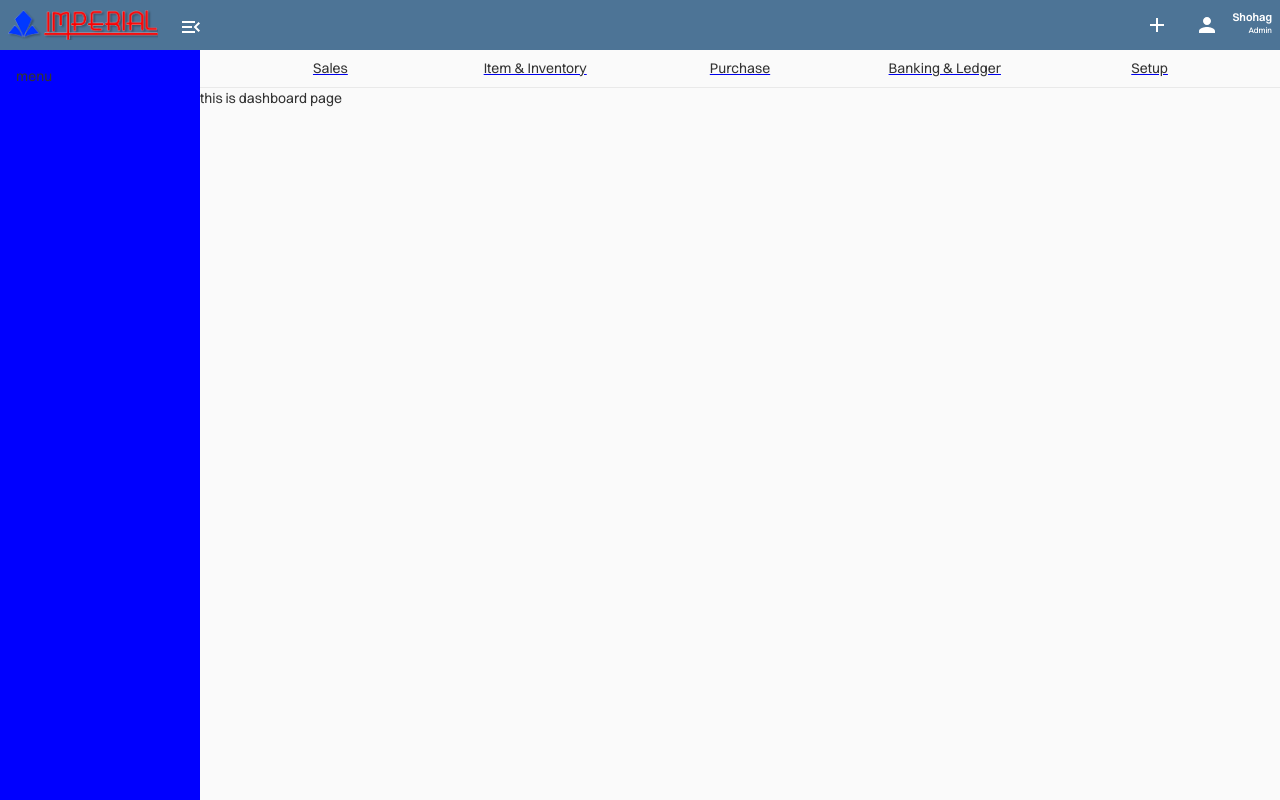
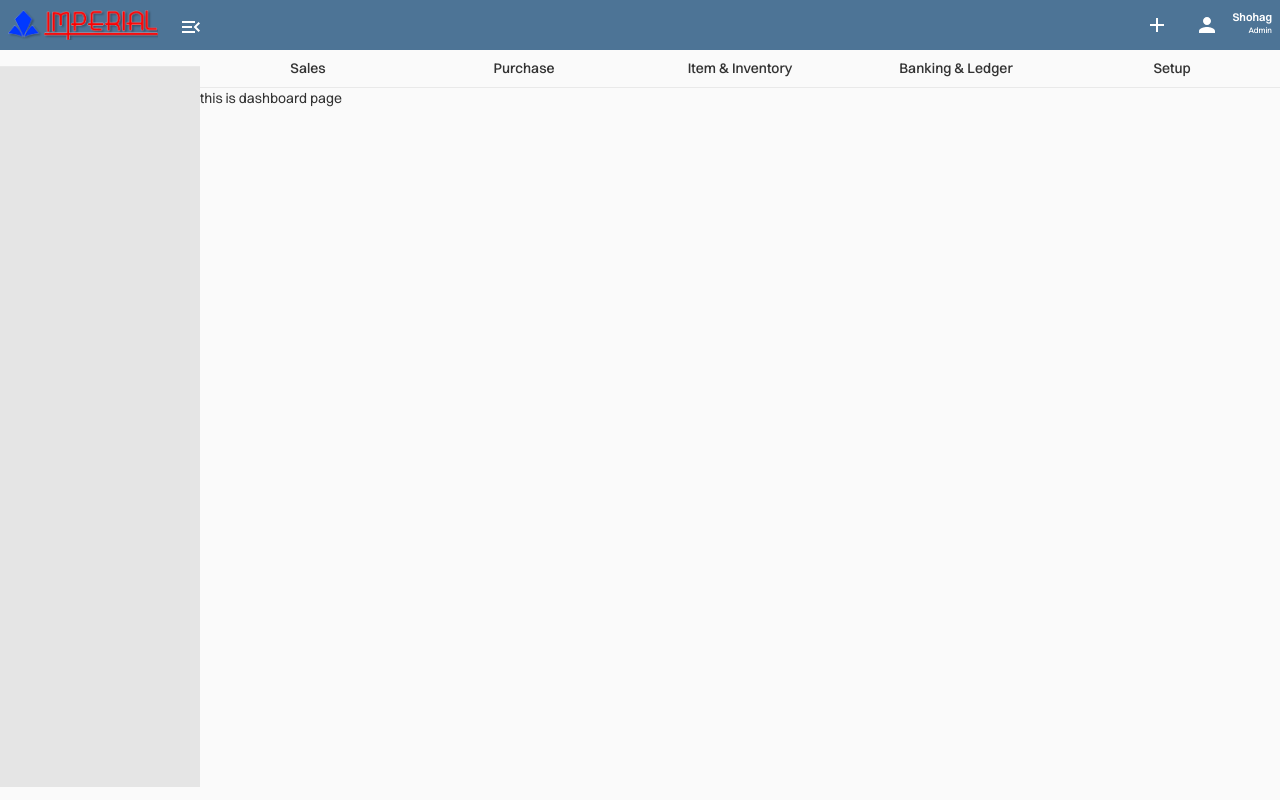
Before and after one commit to shohagroy/erp-system, a Next.js app: page / in a window 1280 px wide. Built offline with nearby package versions, Linux system fonts and the light colour scheme.

Commit message:
aside navigation items added

```diff
--- /dev/null
+++ b/src/components/Navigations/Aside/components/AsideNavigation/index.tsx
@@ -0,0 +1,245 @@
+import theme from "@/theme";
+import { Box, Button, Typography } from "@mui/material";
+import React from "react";
+import SwapVertIcon from "@mui/icons-material/SwapVert";
+import ManageSearchIcon from "@mui/icons-material/ManageSearch";
+import ManageHistoryIcon from "@mui/icons-material/ManageHistory";
+import EditNoteIcon from "@mui/icons-material/EditNote";
+import GroupAddIcon from "@mui/icons-material/GroupAdd";
+import DifferenceIcon from "@mui/icons-material/Difference";
+
+interface IProps {
+  path: string;
+}
+
+interface ILink {
+  label: string;
+  link: string;
+  icon?: string;
+}
+
+interface INavigationItem {
+  path: string;
+  label: string;
+  items: {
+    label: string;
+    links: ILink[];
+  }[];
+}
+const AsideNavigation: React.FC<IProps> = ({ path }) => {
+  const navigationIcons: Record<string, React.ReactNode> = {
+    swap: (
+      <SwapVertIcon
+        sx={{
+          rotate: "90deg",
+        }}
+      />
+    ),
+    search: <ManageSearchIcon />,
+    setting: <ManageHistoryIcon />,
+    edit: <EditNoteIcon />,
+    user: <GroupAddIcon />,
+    difference: <DifferenceIcon />,
+  };
+
+  const navigationLinks: INavigationItem[] = [
+    {
+      path: "/sales",
+      label: "Sales Transactions",
+      items: [
+        {
+          label: "Transactions",
+          links: [
+            { label: "Sales Quotation Entry", link: "/", icon: "swap" },
+            { label: "Sales Order Entry", link: "/", icon: "swap" },
+            { label: "Direct Delivery", link: "/", icon: "swap" },
+            { label: "Direct Invoice", link: "/", icon: "swap" },
+            { label: "Customer Payments", link: "/", icon: "swap" },
+            { label: "Customer Credit Notes", link: "/", icon: "swap" },
+          ],
+        },
+        {
+          label: " Inquiries and Reports",
+          links: [
+            { label: "Sales Quotation Inquiry", link: "/", icon: "search" },
+            { label: "Sales Order Inquiry", link: "/", icon: "search" },
+            { label: "Transaction Inquiry", link: "/", icon: "search" },
+            { label: "Sales Reports", link: "/", icon: "search" },
+          ],
+        },
+        {
+          label: "Maintenance",
+          links: [{ label: "Manage Customers", link: "/", icon: "setting" }],
+        },
+      ],
+    },
+    {
+      path: "/purchase",
+      label: "Purchase Transactions",
+      items: [
+        {
+          label: "Transactions",
+          links: [
+            { label: "Purchase Order Entry", link: "/", icon: "swap" },
+            { label: "Direct Invoice", link: "/", icon: "swap" },
+            { label: "Supplier Payments", link: "/", icon: "swap" },
+            { label: "Supplier Credit Notes", link: "/", icon: "swap" },
+          ],
+        },
+        {
+          label: " Inquiries and Reports",
+          links: [
+            { label: "Supplier Order Inquiry", link: "/", icon: "search" },
+            { label: "Transaction Inquiry", link: "/", icon: "search" },
+            { label: "Purchase Reports", link: "/", icon: "search" },
+          ],
+        },
+        {
+          label: "Maintenance",
+          links: [{ label: "Manage Supplier", link: "/", icon: "setting" }],
+        },
+      ],
+    },
+    {
+      path: "/inventory",
+      label: "Item & Inventory",
+      items: [
+        {
+          label: "Transactions",
+          links: [{ label: "Inventory Adjustments", link: "/", icon: "swap" }],
+        },
+        {
+          label: "Inquiries and Reports",
+          links: [
+            { label: "Inventory Item Status", link: "/", icon: "search" },
+            { label: "Inventory Reports", link: "/", icon: "search" },
+          ],
+        },
+        {
+          label: "Maintenance",
+          links: [{ label: "Manage Items", link: "/", icon: "setting" }],
+        },
+      ],
+    },
+    {
+      path: "/ledger",
+      label: "Banking & Ledger",
+      items: [
+        {
+          label: "Transactions",
+          links: [
+            { label: "Payments", link: "/", icon: "swap" },
+            { label: "Deposits", link: "/", icon: "swap" },
+            {
+              label: "Bank Account Transfers",
+              link: "/",
+              icon: "swap",
+            },
+            { label: "Budget Entry", link: "/", icon: "swap" },
+          ],
+        },
+        {
+          label: " Inquiries and Reports",
+          links: [
+            { label: "Banking Reports", link: "/", icon: "search" },
+            { label: "General Ledger Reports", link: "/", icon: "search" },
+          ],
+        },
+        {
+          label: "Maintenance",
+          links: [{ label: "Manage Bank Account", link: "/", icon: "setting" }],
+        },
+      ],
+    },
+    {
+      path: "/setup",
+      label: "Settings",
+      items: [
+        {
+          label: "Company Setup",
+          links: [
+            { label: "Company Setup", link: "/", icon: "difference" },
+            { label: "User Accounts Setup", link: "/", icon: "user" },
+            { label: "Access Setup", link: "/", icon: "swap" },
+            { label: "Fiscal Years", link: "/", icon: "edit" },
+          ],
+        },
+      ],
+    },
+  ];
+
+  const selectedLinks = navigationLinks?.find((item) => item?.path === path);
+
+  return (
+    <Box>
+      <Box
+        sx={{
+          padding: "0.5rem",
+          borderBottom: `1px solid ${theme?.colorConstants?.borderColor}`,
+        }}
+      >
+        <Typography
+          sx={{
+            fontSize: "1rem",
+            fontWeight: "600",
+            textAlign: "center",
+          }}
+        >
+          {selectedLinks?.label}
+        </Typography>
+      </Box>
+
+      <Box
+        sx={{
+          width: "100%",
+          height: "90vh",
+          bgcolor: theme?.colorConstants?.borderedGray,
+        }}
+      >
+        {selectedLinks?.items?.map((item, i) => {
+          return (
+            <Box key={i}>
+              <Typography
+                sx={{
+                  color: theme?.colorConstants?.black,
+                  paddingX: "0.5rem",
+                  borderTop:
+                    i !== 0 ? `1px solid ${theme?.colorConstants?.black}` : "",
+                  fontSize: "0.8rem",
+                  lineHeight: "28px",
+                }}
+              >
+                {item?.label}
+              </Typography>
+
+              {item?.links?.map((link, i) => {
+                console.log(link);
+                return (
+                  <Button
+                    key={i}
+                    size="small"
+                    startIcon={navigationIcons[link?.icon as string]}
+                    sx={{
+                      textTransform: "none",
+                      width: "100%",
+                      color: theme?.colorConstants?.darkGray,
+                      fontSize: "0.7rem",
+                      display: "flex",
+                      justifyContent: "flex-start",
+                      alignItems: "center",
+                      paddingX: "1rem",
+                    }}
+                  >
+                    {link?.label.slice(0, 25)}
+                  </Button>
+                );
+              })}
+            </Box>
+          );
+        })}
+      </Box>
+    </Box>
+  );
+};
+
+export default AsideNavigation;
--- a/src/components/Navigations/Aside/index.tsx
+++ b/src/components/Navigations/Aside/index.tsx
@@ -3,7 +3,10 @@
 import theme from "@/theme";
 import { Box, Grid, Typography } from "@mui/material";
 import Link from "next/link";
+import { usePathname } from "next/navigation";
+
 import React from "react";
+import AsideNavigation from "./components/AsideNavigation";
 
 interface IProps {
   children: React.ReactNode;
@@ -11,6 +14,8 @@ interface IProps {
 }
 
 const Aside: React.FC<IProps> = ({ children, openAside }) => {
+  const pathName = usePathname();
+
   const navigationItems = [
     {
       name: "Sales",
@@ -18,19 +23,19 @@ const Aside: React.FC<IProps> = ({ children, openAside }) => {
       link: "/sales",
     },
     {
+      name: "Purchase",
+      icon: null,
+      link: "/purchase",
+    },
+    {
       name: "Item & Inventory",
       icon: null,
       link: "/inventory",
     },
     {
-      name: "Purchase",
-      icon: null,
-      link: "/purchase",
-    },
-    {
       name: "Banking & Ledger",
       icon: null,
-      link: "/sales",
+      link: "/ledger",
     },
     {
       name: "Setup",
@@ -43,35 +48,52 @@ const Aside: React.FC<IProps> = ({ children, openAside }) => {
     <Box>
       <Box
         sx={{
-          bgcolor: "blue",
           width: "200px",
           position: "fixed",
           left: openAside ? "0" : "-200px",
-          marginY: "0.5rem",
           height: "100vh",
-          padding: "1rem",
           transition: "all 0.3s ease",
         }}
       >
-        menu
+        <AsideNavigation path={pathName} />
       </Box>
       <Box
         sx={{
           marginLeft: openAside ? "200px" : "0",
           borderBottom: `1px solid ${theme.colorConstants?.borderColor}`,
-          paddingX: "2rem",
           transition: "all 0.3s ease",
         }}
       >
-        <Grid container spacing={1} sx={{}}>
+        <Grid container>
           {navigationItems?.map((item, i) => {
             return (
               <Grid key={i} item xs={2.4}>
-                <Link href={item?.link}>
+                <Link
+                  href={item?.link}
+                  style={{
+                    textDecoration: "none",
+                  }}
+                >
                   <Typography
                     sx={{
                       textAlign: "center",
                       padding: "0.5rem",
+                      transition: "all 0.3s ease",
+                      bgcolor:
+                        pathName === item?.link
+                          ? theme?.colorConstants?.darkGray
+                          : "transparent",
+                      fontWeight: pathName === item?.link ? "600" : "500",
+                      color:
+                        pathName === item?.link
+                          ? "white"
+                          : theme?.colorConstants?.darkGray,
+
+                      "&:hover": {
+                        bgcolor: theme?.colorConstants?.darkGray,
+                        fontWeight: "600",
+                        color: "white",
+                      },
                     }}
                   >
                     {item?.name}
```
